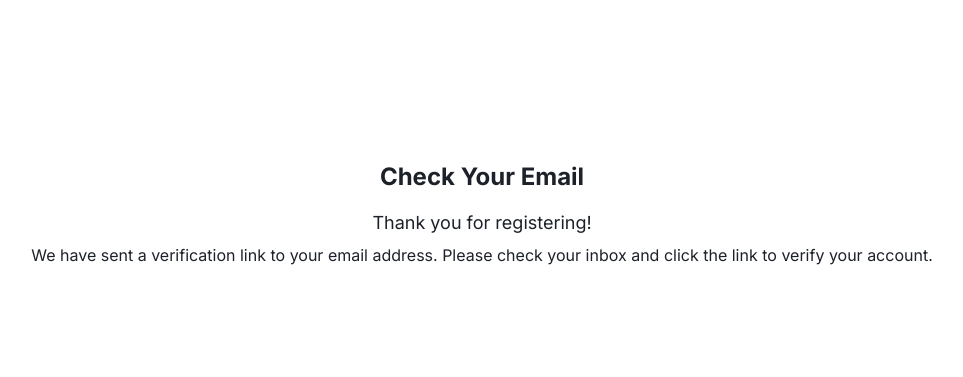
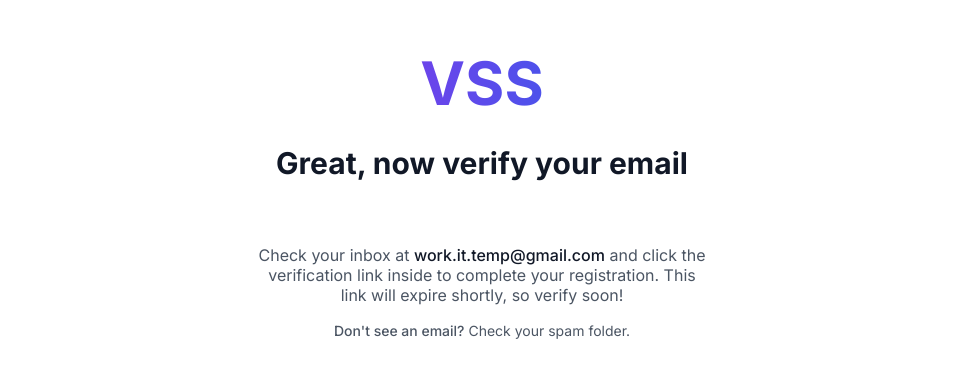
Before and after one commit to Kirtan-lokadiya/vss_next, a Next.js app: page /verify-email in a window 1280 px wide. Shown: the part 187-564 px from the top of the page, without its empty margins (158-1121 px from the left). Built offline with nearby package versions, Linux system fonts and the light colour scheme; no server answers.

Commit message:
verify mail page done

```diff
--- a/pages/verify-email.js
+++ b/pages/verify-email.js
@@ -1,18 +1,44 @@
-import React, { useEffect } from 'react';
-import { useToast } from '../src/context/ToastContext';
+import React from 'react';
+import { useRouter } from 'next/router';
+import Icon from '../src/components/AppIcon';
 
-const VerifyEmailPage = () => {
-  const { showToast } = useToast();
-  useEffect(() => {
-    showToast('Please check your email for a verification link.');
-  }, [showToast]);
+const VerifyEmail = () => {
+  const router = useRouter();
+  const { email } = router.query;
+
   return (
-    <div className="min-h-screen flex flex-col items-center justify-center">
-      <h1 className="text-2xl font-bold mb-4 text-foreground">Check Your Email</h1>
-      <p className="text-lg text-foreground mb-2">Thank you for registering!</p>
-      <p className="text-foreground">We have sent a verification link to your email address. Please check your inbox and click the link to verify your account.</p>
+    <div className="min-h-screen bg-white flex items-center justify-center px-6">
+      <div className="text-center max-w-md">
+        {/* Logo */}
+        <h1 className="text-6xl font-bold bg-gradient-to-r from-purple-600 to-blue-600 bg-clip-text text-transparent mb-8">
+          VSS
+        </h1>
+
+        {/* Title */}
+        <h2 className="text-3xl font-bold text-gray-900 mb-8">
+          Great, now verify your email
+        </h2>
+
+        {/* Email Icon */}
+        <div className="mb-8 flex justify-center">
+
+        </div>
+
+        {/* Content */}
+        <div className="space-y-4 text-gray-600 mb-8">
+          <p>
+            Check your inbox at <span className="font-medium text-gray-900">{email || 'work.it.temp@gmail.com'}</span> and
+            click the verification link inside to complete your registration.
+            This link will expire shortly, so verify soon!
+          </p>
+
+          <p className="text-sm">
+            <span className="font-medium">Don't see an email?</span> Check your spam folder.
+          </p>
+        </div>
+      </div>
     </div>
   );
 };
 
-export default VerifyEmailPage;
+export default VerifyEmail;
--- a/src/components/ui/VSSAuthForm.jsx
+++ b/src/components/ui/VSSAuthForm.jsx
@@ -48,15 +48,8 @@ const VSSAuthForm = ({ mode = 'login' }) => {
 
         if (result.success) {
           showToast('Registration successful! Please check your email for verification.', 'success');
-          // Reset form
-          setFormData({
-            fullName: '',
-            email: '',
-            password: '',
-            confirmPassword: ''
-          });
-          setShowPassword(false);
-          setShowConfirmPassword(false);
+          // Redirect to verification page
+          router.push(`/verify-email?email=${encodeURIComponent(formData.email)}`);
         } else {
           showToast(result.message || 'Registration failed', 'error');
         }
--- /dev/null
+++ b/src/pages/verify-email.jsx
@@ -0,0 +1,72 @@
+import React from 'react';
+import { useRouter } from 'next/router';
+import Button from '../src/components/ui/Button';
+import Icon from '../src/components/AppIcon';
+
+const VerifyEmail = () => {
+  const router = useRouter();
+  const { email } = router.query;
+
+  return (
+    <div className="min-h-screen bg-gradient-to-br from-purple-100 to-purple-200 flex">
+      {/* Left Section - Illustration */}
+      <div className="hidden lg:flex lg:w-1/2 items-center justify-center px-12">
+        <div className="relative">
+          {/* Simple illustration placeholder */}
+          <div className="w-80 h-80 bg-gradient-to-br from-green-400 to-blue-500 rounded-3xl flex items-center justify-center">
+            <div className="text-white text-6xl">
+              <Icon name="Mail" size={120} />
+            </div>
+          </div>
+        </div>
+      </div>
+
+      {/* Right Section - Content */}
+      <div className="w-full lg:w-1/2 flex items-center justify-center px-6 py-12">
+        <div className="w-full max-w-md text-center">
+          {/* Logo */}
+          <div className="mb-8">
+            <h1 className="text-6xl font-bold bg-gradient-to-r from-purple-600 to-blue-600 bg-clip-text text-transparent">
+              VSS
+            </h1>
+          </div>
+
+          {/* Main Content */}
+          <div className="bg-white rounded-2xl shadow-xl p-8">
+            <div className="mb-6">
+              <div className="w-20 h-20 bg-green-100 rounded-full flex items-center justify-center mx-auto mb-4">
+                <Icon name="Mail" size={40} className="text-green-600" />
+              </div>
+              <h2 className="text-2xl font-bold text-gray-900 mb-2">
+                Great, now verify your email
+              </h2>
+            </div>
+
+            <div className="space-y-4 text-gray-600">
+              <p>
+                Check your inbox at <span className="font-medium text-gray-900">{email || 'your email'}</span> and
+                click the verification link inside to complete your registration.
+                This link will expire shortly, so verify soon!
+              </p>
+
+              <p className="text-sm">
+                <span className="font-medium">Don't see an email?</span> Check your spam folder.
+              </p>
+            </div>
+
+            <div className="mt-8">
+              <Button
+                onClick={() => router.push('/login')}
+                className="w-full h-12 bg-blue-600 hover:bg-blue-700 text-white font-medium rounded-lg text-base"
+              >
+                Continue to Login
+              </Button>
+            </div>
+          </div>
+        </div>
+      </div>
+    </div>
+  );
+};
+
+export default VerifyEmail;
```
